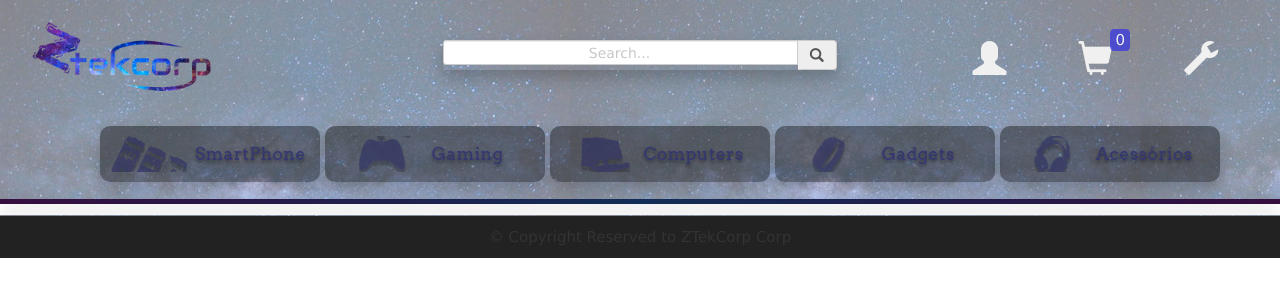
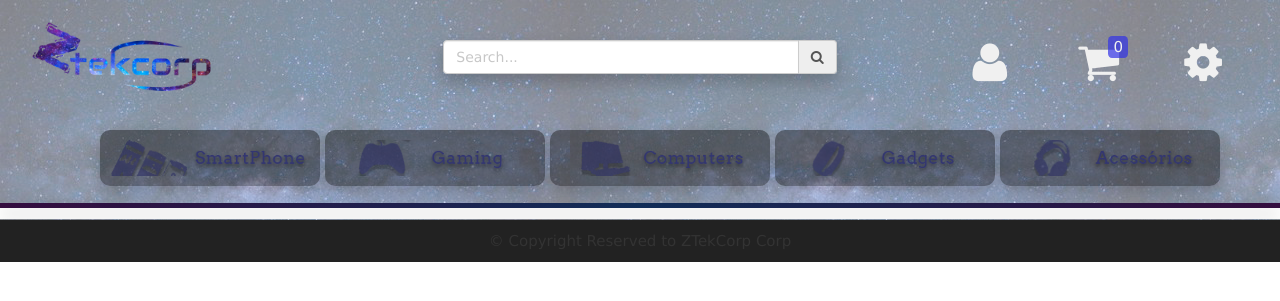
Before and after one commit to erisjunior/ztekcorp, a PHP site: page / in a window 1280 px wide. Shown: the top 301 px of the page. Run offline with PHP 8.4, Linux system fonts and the light colour scheme; data that the repository does not hold is empty; some libraries are stand-ins or nearby versions.

Commit message:
Atualiza Font Awesome

```diff
--- a/css/style.css
+++ b/css/style.css
@@ -25,22 +25,22 @@ a:hover, a:visited{
 	width: 20px;
 	text-align: center;
 	position: relative;
-	left: 32px;
-	bottom: 52px
+	left: 30px;
+	bottom: 49px
 }
 
 .dropdown-content{display: none; position: absolute; min-width: 160px; box-shadow: 0px 8px 16px 0px rgba(0,0,0,0.2); z-index: 1; padding: 15px;}
 .dropdown:hover .dropdown-content {display: block;}
-input{text-align: center;}
-form{text-align: center;margin-top: 30px;}
+.dropdown input{text-align: center;}
+.dropdown form{text-align: center;margin-top: 30px;}
 /**{font-family: 'Montserrat', cursive;}*/
 img{width: 200px;margin-top: 20px;margin: auto;display: block;}
-input[type="text"]{border: 1px solid #CCC;width: 250px; height: 25px; padding-left: 10px; border-radius: 3px;}
-input[type="password"]{border: 1px solid #CCC;width: 250px; height: 25px; padding-left: 10px; margin-top: 10px;border-radius: 3px;}
-input[type="submit"]{margin-top: 20px;}
-h2{text-align: center;}
-label{margin-top: 20px; }
-div#desceu{
+.dropdown input[type="text"]{border: 1px solid #CCC;width: 250px; height: 25px; padding-left: 10px; border-radius: 3px;}
+.dropdown input[type="password"]{border: 1px solid #CCC;width: 250px; height: 25px; padding-left: 10px; margin-top: 10px;border-radius: 3px;}
+.dropdown input[type="submit"]{margin-top: 20px;}
+.dropdown h2{text-align: center;}
+.dropdown label{margin-top: 20px; }
+div #desceu{
     border-radius: 2px;
 }
 
--- a/header.php
+++ b/header.php
@@ -65,7 +65,7 @@ if (isset($_POST['entrar'])) {
 			    <div class="input-group desce" style="box-shadow: 0px 8px 16px 0px rgba(0,0,0,0.2);">
 		            <input type="text" class="form-control" placeholder="Search...">
 		            <div class="input-group-addon">
-		            	<a><span class="glyphicon glyphicon-search"></span></a>
+		            	<a><span class="fa fa-search"></span></a>
 		            </div>
 		        </div>
 		    </div>
@@ -88,7 +88,7 @@ if (isset($_POST['entrar'])) {
 							<div class='dropdown' style='width: 34px'>
 
 								<a href='#'>
-									<span  style='font-size: 34px' class='glyphicon glyphicon-user sombra'></span>
+									<span  style='font-size: 44px' class='fa fa-user sombra'></span>
 								</a>
 
 								<div class='dropdown-content' id='desceu' style='background: rgba(39, 43, 48, .8)'>
@@ -108,7 +108,7 @@ if (isset($_POST['entrar'])) {
 							<div class='dropdown' style='width: 34px'>
 
 								<a href='#'>
-									<span  style='font-size: 34px' class='glyphicon glyphicon-user sombra'></span>
+									<span  style='font-size: 44px' class='fa fa-user sombra'></span>
 								</a>
 
 								<div class='dropdown-content' id='desceu' style='background: rgba(39, 43, 48, .8)'>
@@ -136,7 +136,7 @@ if (isset($_POST['entrar'])) {
 		    <div class="col-sm-1 desce">
 
 				<a href="#">
-					<span style="font-size: 34px" class="glyphicon glyphicon-shopping-cart"></span>
+					<span style="font-size: 44px" class="fa fa-shopping-cart"></span>
 				</a>
 
 				<div id="num_itens">0</div>
@@ -145,7 +145,7 @@ if (isset($_POST['entrar'])) {
 			<div class="col-sm-1 desce">
 
 				<a href="admin/">
-					<span style="font-size: 34px" class="glyphicon glyphicon-wrench sombra"></span>
+					<span style="font-size: 44px" class="fa fa-gear sombra"></span>
 				</a>
 
 			</div>
```
